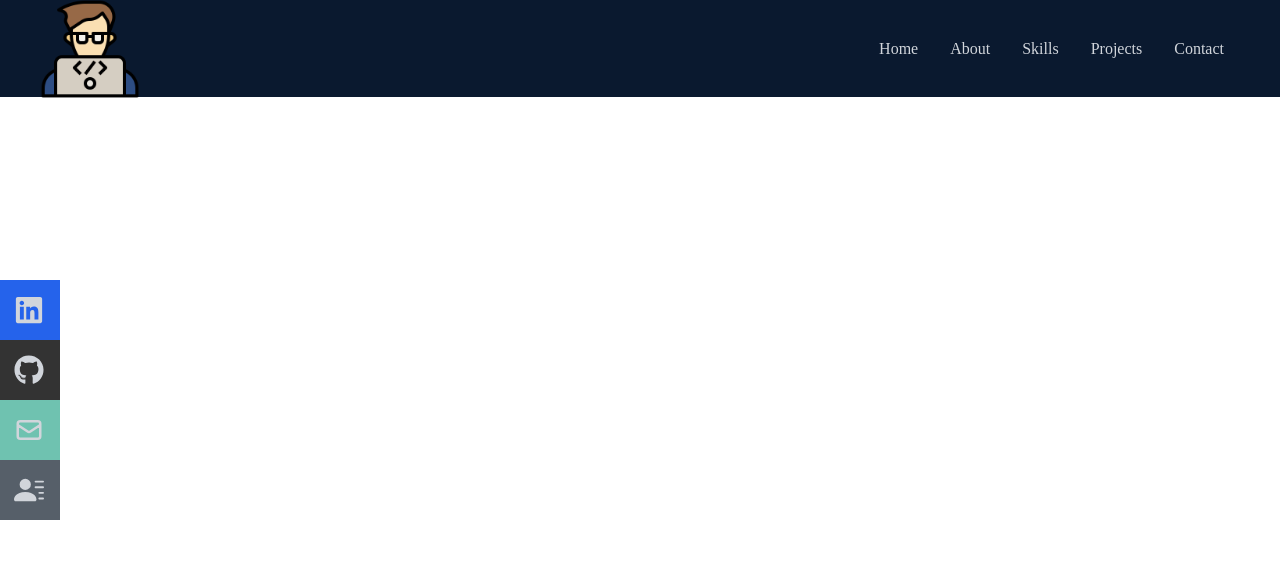
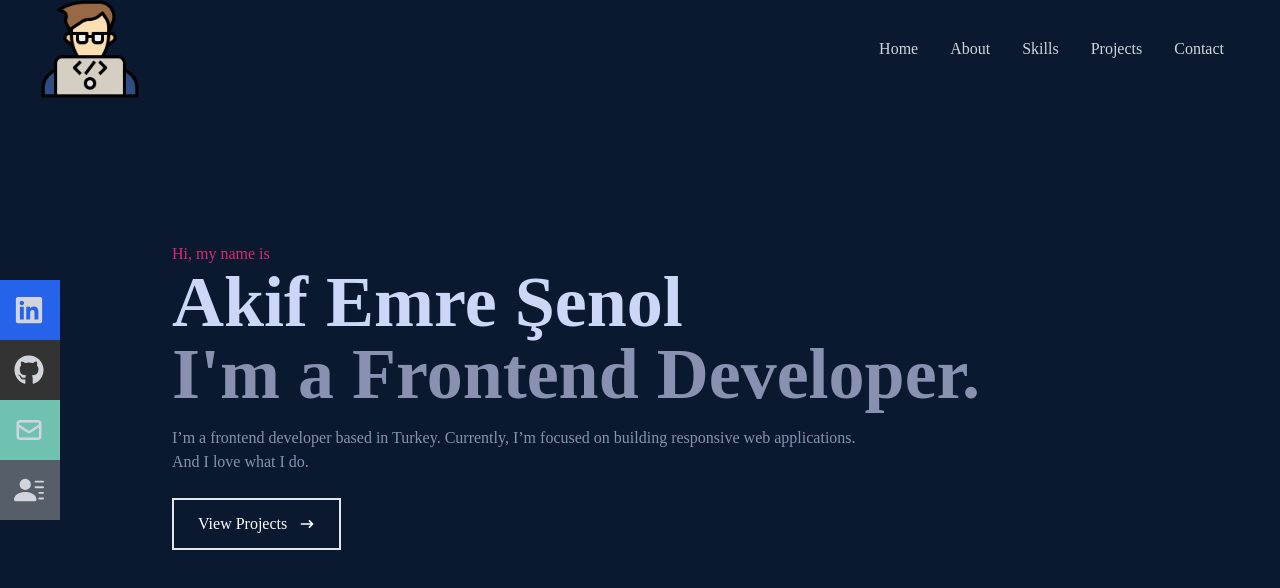
Before and after one commit to akifemresenol1/my-portfolio, a React (Create React App) app: page / in a window 1280 px wide. Shown: the top 588 px of the page. Built offline with nearby package versions, Linux system fonts and the light colour scheme.

Commit message:
building home page

```diff
--- a/src/App.js
+++ b/src/App.js
@@ -1,9 +1,11 @@
 import Navbar from "./components/Navbar";
+import Home from "./components/Home";
 
 function App() {
   return (
     <div>
       <Navbar />
+      <Home />
     </div>
   );
 }
--- /dev/null
+++ b/src/components/Home.jsx
@@ -0,0 +1,32 @@
+import React from "react";
+import { HiArrowNarrowRight } from "react-icons/hi";
+
+const Home = () => {
+  return (
+    <div name="home" className="w-full h-screen bg-[#0a192f]">
+      <div className="max-w-[1000px] mx-auto px-8 flex flex-col justify-center h-full">
+        <p className="text-pink-600">Hi, my name is</p>
+        <h1 className="text-4xl sm:text-7xl font-bold text-[#ccd6f6]">
+          Akif Emre Şenol
+        </h1>
+        <h2 className="text-4xl sm:text-7xl font-bold text-[#8892b0]">
+          I'm a Frontend Developer.
+        </h2>
+        <p className="text-[#8892b0] py-4 max-w-[700px]">
+          I’m a frontend developer based in Turkey. Currently, I’m focused on
+          building responsive web applications. And I love what I do.
+        </p>
+        <div>
+          <button className="text-white group border-2 px-6 py-3 my-2 flex items-center hover:bg-pink-600 hover:border-pink-600">
+            View Projects
+            <span className="group-hover:rotate-90 duration-300">
+              <HiArrowNarrowRight className="ml-3 " />
+            </span>
+          </button>
+        </div>
+      </div>
+    </div>
+  );
+};
+
+export default Home;
```
